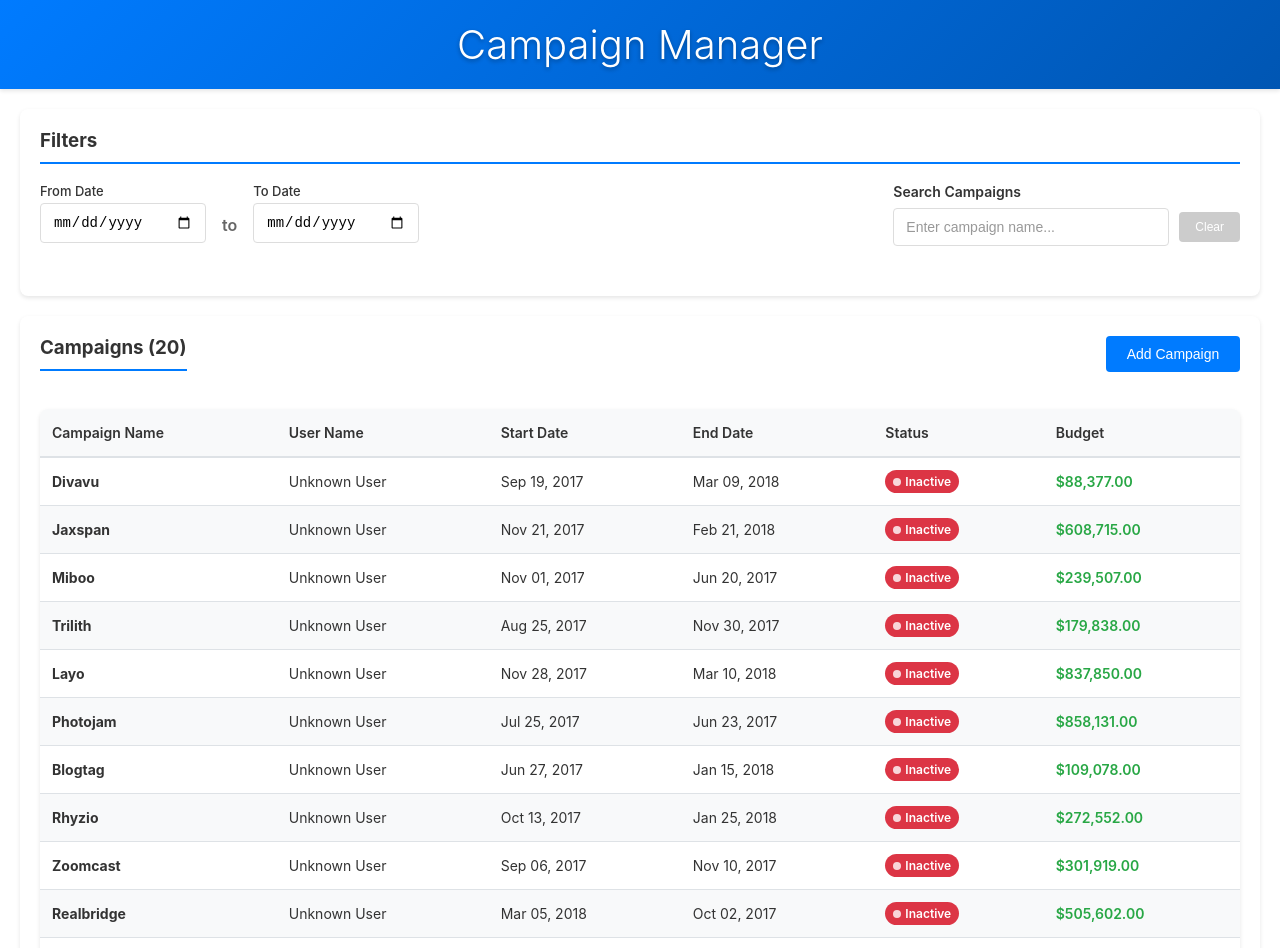
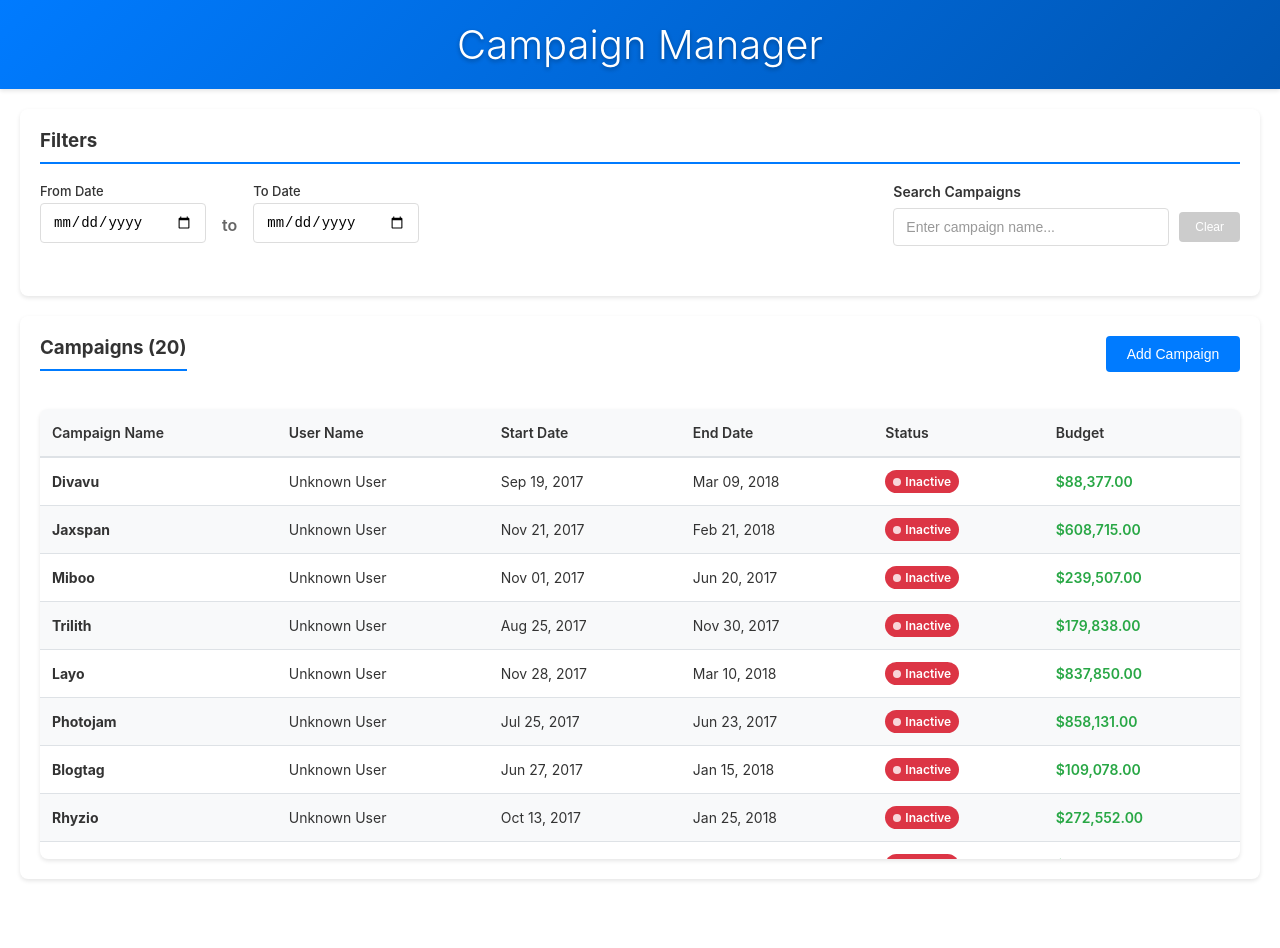
Before and after one commit to guptamanish07/adform-flow-assignment, a React (Create React App) app: page / in a window 1280 px wide. Shown: the top 948 px of the page. After the commit the page ends 919 px from the top, so only its background shows below. Built offline with nearby package versions, Linux system fonts and the light colour scheme; no server answers.

Commit message:
(feat): added vertical scrolling for table

```diff
--- a/src/components/CampaignList.jsx
+++ b/src/components/CampaignList.jsx
@@ -8,15 +8,33 @@ const TableContainer = styled.div`
   border-radius: 8px;
   box-shadow: 0 2px 4px rgba(0, 0, 0, 0.1);
   overflow: hidden;
+  max-height: 500px;
+  display: flex;
+  flex-direction: column;
 
   @media (max-width: 768px) {
     margin-top: 16px;
     border-radius: 6px;
+    max-height: 400px;
+  }
+
+  @media (max-width: 480px) {
+    max-height: 350px;
   }
 `;
 
 const TableWrapper = styled.div`
-  overflow-x: auto;
+  overflow: auto;
+  flex: 1;
+  max-height: 450px;
+
+  @media (max-width: 768px) {
+    max-height: 350px;
+  }
+
+  @media (max-width: 480px) {
+    max-height: 280px;
+  }
 `;
 
 const Table = styled.table`
@@ -48,9 +66,12 @@ const TableHeader = styled.th`
   text-align: left;
   font-weight: 600;
   color: #333;
-  border-bottom: 2px solid #dee2e6;
   font-size: 14px;
   white-space: nowrap;
+  position: sticky;
+  top: 0;
+  z-index: 10;
+  border-bottom: 2px solid #dee2e6;
 
   @media (max-width: 768px) {
     padding: 12px 10px;
```
